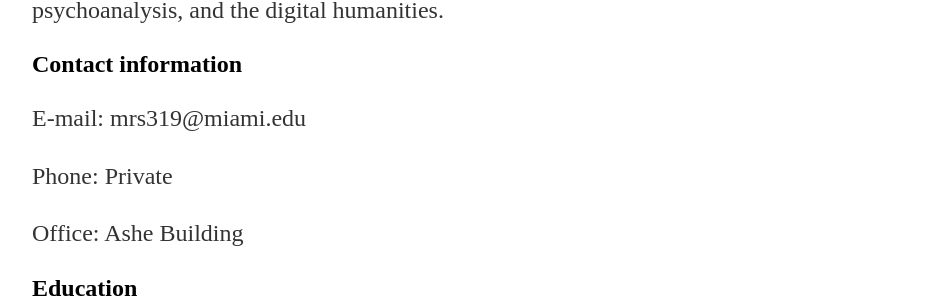
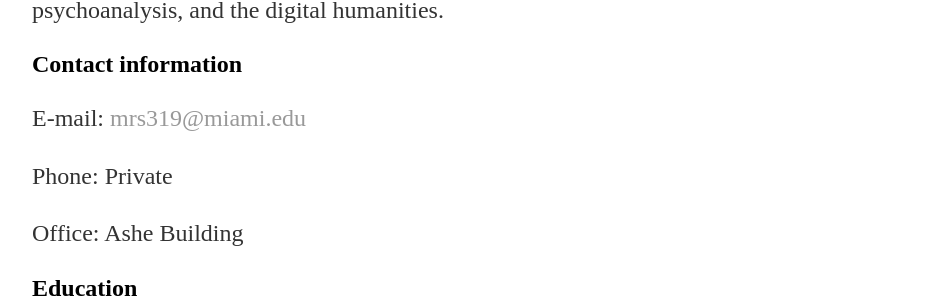
Before and after one commit to mrileysoriano/DHPracticum, a Jekyll site: the page built from index.md, in a window 1280 px wide. Shown: the part 322-622 px from the top of the page, without its empty margins (160-1108 px from the left). Built offline with Jekyll 4.4.1, drawn with Linux system fonts in a browser that asks for light colours; part of the change alters nothing that is shown.

```diff
--- a/index.md
+++ b/index.md
@@ -11,7 +11,7 @@ Hi there! My name is Michael Soriano and I am a 2nd-year PhD student at the Univ
 
 ## Contact information
 
-E-mail: mrs319@miami.edu
+E-mail: [mrs319@miami.edu](mrs319@miami.edu)
 
 Phone: Private
 
```
